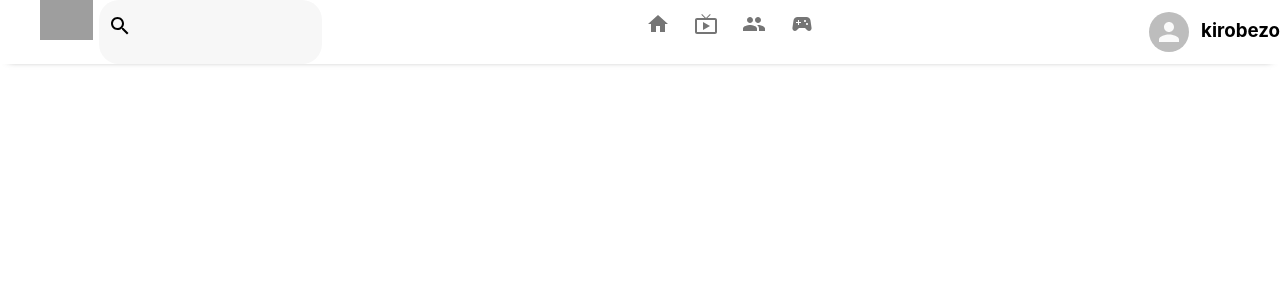
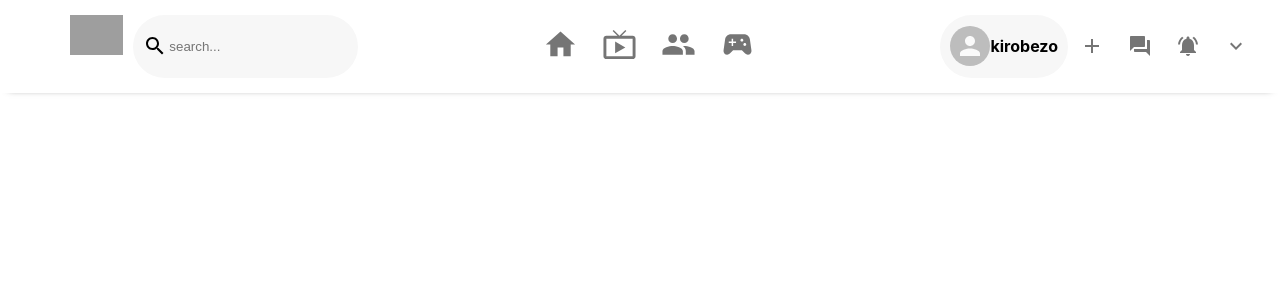
Before and after one commit to sopranoelfuego/facebook-clone-with-mern, a React (Create React App) app in the folder client/: page / in a window 1280 px wide. Shown: the top 300 px of the page. Built offline with nearby package versions, Linux system fonts and the light colour scheme; grey boxes are pictures that could not be loaded.

Commit message:
styling header component

```diff
--- a/client/src/component/Header.css
+++ b/client/src/component/Header.css
@@ -6,14 +6,15 @@
     box-shadow: 0 5px 7px -9px rgba(0 ,0, 0, 0.75 );
     z-index:190;
     justify-content: space-between;
-    padding: 0;
-    margin: 0;
+    padding:15px 20px !important;
+
     box-sizing: border-box;
-
+    height: auto !important;
 
 }
 .header__left {
     display:flex;
+    justify-content: space-evenly !important;
 }
 .header__left >img {
 
@@ -25,24 +26,28 @@
     background-color: transparent;
     border: none;
     outline: none;
+
 }
 .left__searchIcon_search__container{
-   background-color: #f7f7f7;
-   border-radius: 20px;
-   top: 12px;
-   justify-content: center;
+   background-color:#f7f7f7 ;
+   /* #f7f7f7 */
+    border-radius: 33px;
+  /* top: 12px;
+   justify-content: space-around;
    box-sizing: border-box;
-   padding-top:6px;
-   margin-left: 6px;
-   display:flex
+    */
+    height:"40px";
+   padding:10px;
+   margin-left: 10px;
+   display:flex;
+   align-items: center !important;
+   /* height:"40px !important" */
 
 
 }
-.searchIcon {
-    padding: 8px 9px;
-}
+
 .header__left{
-    padding-left: 40px;
+    padding-left: 50px;
 }
 
 .header__center {
@@ -50,18 +55,29 @@
     justify-content: space-between;
     cursor: pointer;
 }
-#icon {
-    width:"30px"
-}
+
 .header__right{
     display: flex;
+    justify-content: space-between;
 
 }
 
+
 .avatar {
     display: flex;
+    box-sizing: border-box;
+    align-items: center;
+    background-color:#f7f7f7 ;
+    border-radius: 33px;
+    padding-top:0 !important;
+    padding-bottom: 0 !important;
+    padding-left: 10px !important;
+    padding-right: 10px !important;
+
 
 }
-.avatar >h3 {
-    top:"20px"
+.avatar :hover {
+    background:		#857777;
+   background-size: cover;
+
 }
--- a/client/src/component/Header.js
+++ b/client/src/component/Header.js
@@ -6,6 +6,8 @@ import SportsEsportsIcon from '@material-ui/icons/SportsEsports';
 import "./Header.css"
 import PeopleIcon from '@material-ui/icons/People';
 import  {IconButton, Avatar}  from "@material-ui/core"
+
+ import {Add,Forum,NotificationsActive,ExpandMore} from "@material-ui/icons"
 
 export default function Header() {
     return (
@@ -16,36 +18,37 @@ export default function Header() {
                       className="img" alt="fb__logo"/>
                       {/* left header__left search log with input */}
                       <div className="left__searchIcon_search__container">
-                          <SearchIcon className="searchIcon"/>
-                          <input className="header__left__input"/>
+                          <SearchIcon />
+                          <input  placeholder="search..."/>
+
                       </div>
 
 
                 </div>
                    {/* center with icon */}
                    <div className="header__center">
-                            <div className="HomeIcon">
+                            <div className="HomeIcon_active">
 
                                 <IconButton>
-                                <HomeIcon/>
+                                <HomeIcon fontSize="large"/>
                                 </IconButton>
                             </div>
                             <div className="LiveTvIcon">
 
 
                             <IconButton>
-                                        <LiveTvIcon/>
+                                        <LiveTvIcon fontSize="large"/>
                                 </IconButton>
                             </div>
                             <div className="PeopleIcon">
 
-                                        <IconButton id="icon">
-                                            <PeopleIcon/>
+                                        <IconButton >
+                                            <PeopleIcon fontSize="large"/>
                                         </IconButton>
                             </div>
                             <div className="SportsEsportsIcon">
                                 <IconButton>
-                                    <SportsEsportsIcon/>
+                                    <SportsEsportsIcon fontSize="large"/>
                                 </IconButton>
 
                             </div>
@@ -56,14 +59,27 @@ export default function Header() {
                             <div className="header__right">
 
                                   <div className="avatar" >
-                                     <div>
-                                     <IconButton>
-                                          <Avatar/>
-                                      </IconButton>
-                                     </div>
-                                      <h3 className="name">kirobezo</h3>
+                                     <Avatar/>
+                                      <h4 >kirobezo</h4>
 
                                   </div>
+                                  <IconButton>
+                                  <Add />
+                                  </IconButton>
+
+                                  <IconButton>
+                                  <Forum/>
+                                  </IconButton>
+
+                                  <IconButton>
+
+                                  <NotificationsActive/>
+                                  </IconButton>
+                                  <IconButton>
+                                  <ExpandMore/>
+                                  </IconButton>
+
+
                             </div>
 
         </div>
```
